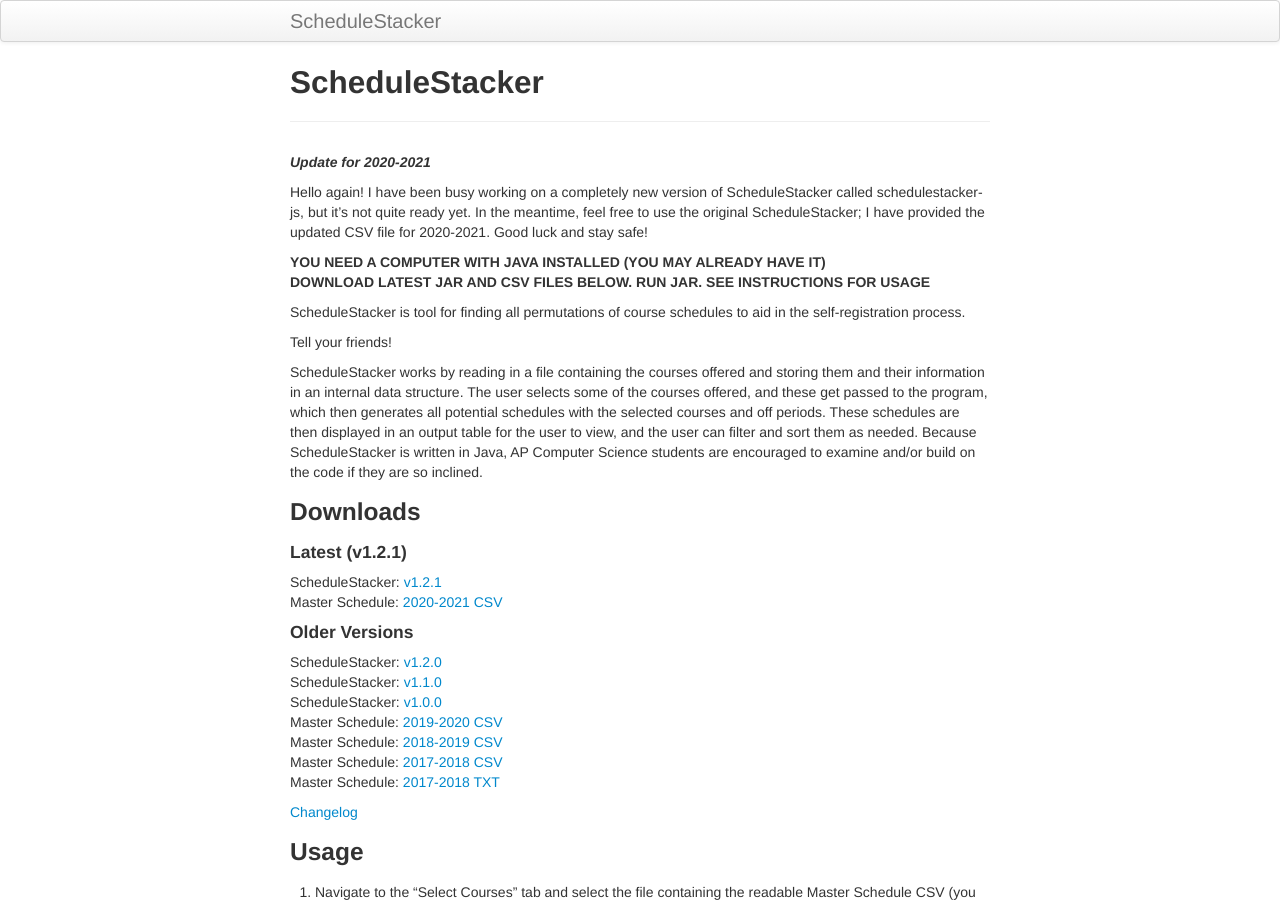
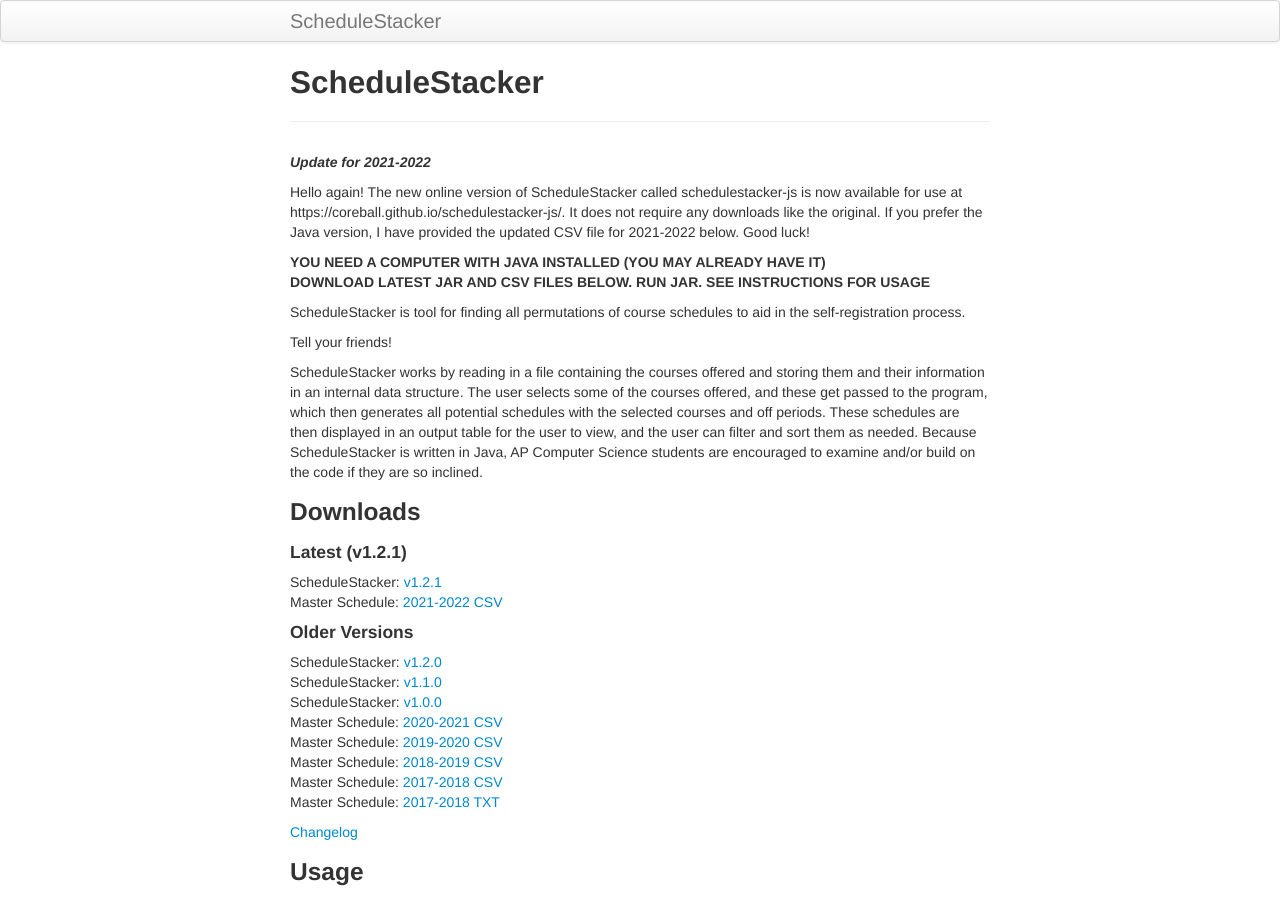
Before and after one commit to Coreball/ScheduleStacker, a Jekyll site: the page built from index.md, in a window 1280 px wide and 900 px high. Built offline with Jekyll 4.4.1, drawn with Linux system fonts in a browser that asks for light colours; some of the changed text lies outside the part shown.

Commit message:
Update pages for 2021-2022

```diff
--- a/index.md
+++ b/index.md
@@ -3,9 +3,9 @@ layout: page
 title: ScheduleStacker
 ---
 
-***Update for 2020-2021***
+***Update for 2021-2022***
 
-Hello again! I have been busy working on a completely new version of ScheduleStacker called schedulestacker-js, but it's not quite ready yet. In the meantime, feel free to use the original ScheduleStacker; I have provided the updated CSV file for 2020-2021. Good luck and stay safe!
+Hello again! The new online version of ScheduleStacker called schedulestacker-js is now available for use at https://coreball.github.io/schedulestacker-js/. It does not require any downloads like the original. If you prefer the Java version, I have provided the updated CSV file for 2021-2022 below. Good luck!
 
 
 **YOU NEED A COMPUTER WITH JAVA INSTALLED (YOU MAY ALREADY HAVE IT)**
@@ -22,13 +22,14 @@ ScheduleStacker works by reading in a file containing the courses offered and st
 #### Latest (v1.2.1)
 
 ScheduleStacker: [v1.2.1](https://github.com/Coreball/ScheduleStacker/releases/download/v1.2.1/ScheduleStacker_v1.2.1.jar)
-Master Schedule: [2020-2021 CSV](https://github.com/Coreball/ScheduleStacker/releases/download/v1.2.1/MasterSchedule20202021.csv)
+Master Schedule: [2021-2022 CSV](https://github.com/Coreball/ScheduleStacker/releases/download/v1.2.1/MasterSchedule20212022.csv)
 
 #### Older Versions
 
 ScheduleStacker: [v1.2.0](https://github.com/Coreball/ScheduleStacker/releases/download/v1.2.0/ScheduleStacker_v1.2.0.jar)
 ScheduleStacker: [v1.1.0](https://github.com/Coreball/ScheduleStacker/releases/download/v1.1.0/ScheduleStacker_v1.1.0.jar)
 ScheduleStacker: [v1.0.0](https://github.com/Coreball/ScheduleStacker/releases/download/v1.0.0/ScheduleStacker_v1.0.0.jar)
+Master Schedule: [2020-2021 CSV](https://github.com/Coreball/ScheduleStacker/releases/download/v1.2.1/MasterSchedule20202021.csv)
 Master Schedule: [2019-2020 CSV](https://github.com/Coreball/ScheduleStacker/releases/download/v1.2.1/MasterSchedule20192020.csv)
 Master Schedule: [2018-2019 CSV](https://github.com/Coreball/ScheduleStacker/releases/download/v1.1.0/MasterSchedule20182019.csv)
 Master Schedule: [2017-2018 CSV](https://github.com/Coreball/ScheduleStacker/releases/download/v1.0.0/MasterSchedule20172018.csv)
@@ -68,7 +69,7 @@ It doesn't WORK!
 
 [GitHub Repository](https://github.com/Coreball/ScheduleStacker)
 
-[Additional Information](https://youtu.be/dQw4w9WgXcQ)
+[Additional Information](https://youtu.be/Svj1bZz2mXw)
 
 Created by Changyuan Lin [@Coreball](https://github.com/Coreball)
-Email: ~~<clin3@cherrycreekschools.org>~~ <cl859@cornell.edu>
+Email: ~~<clin3@cherrycreekschools.org>~~ <changyuan.lin@outlook.com>
```
Also changed, not shown: other parts of index.md (+1 -1 lines).
